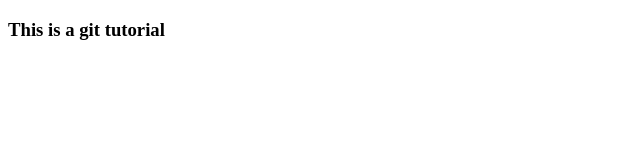
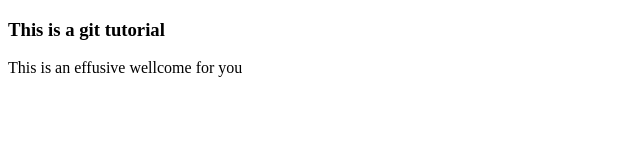
Before and after one commit to yanisahmed/Test, a plain HTML site: page index.html in a window 1280 px wide. Shown: the whole page, without its empty margins (0-640 px from the left). Drawn offline with Linux system fonts and the light colour scheme.

Commit message:
edit on index.html

```diff
--- a/index.html
+++ b/index.html
@@ -5,5 +5,6 @@
 </head>
 <body>
 	<h3>This is a git tutorial</h3>
+	<p>This is an effusive wellcome for you</p>
 </body>
 </html>
```
